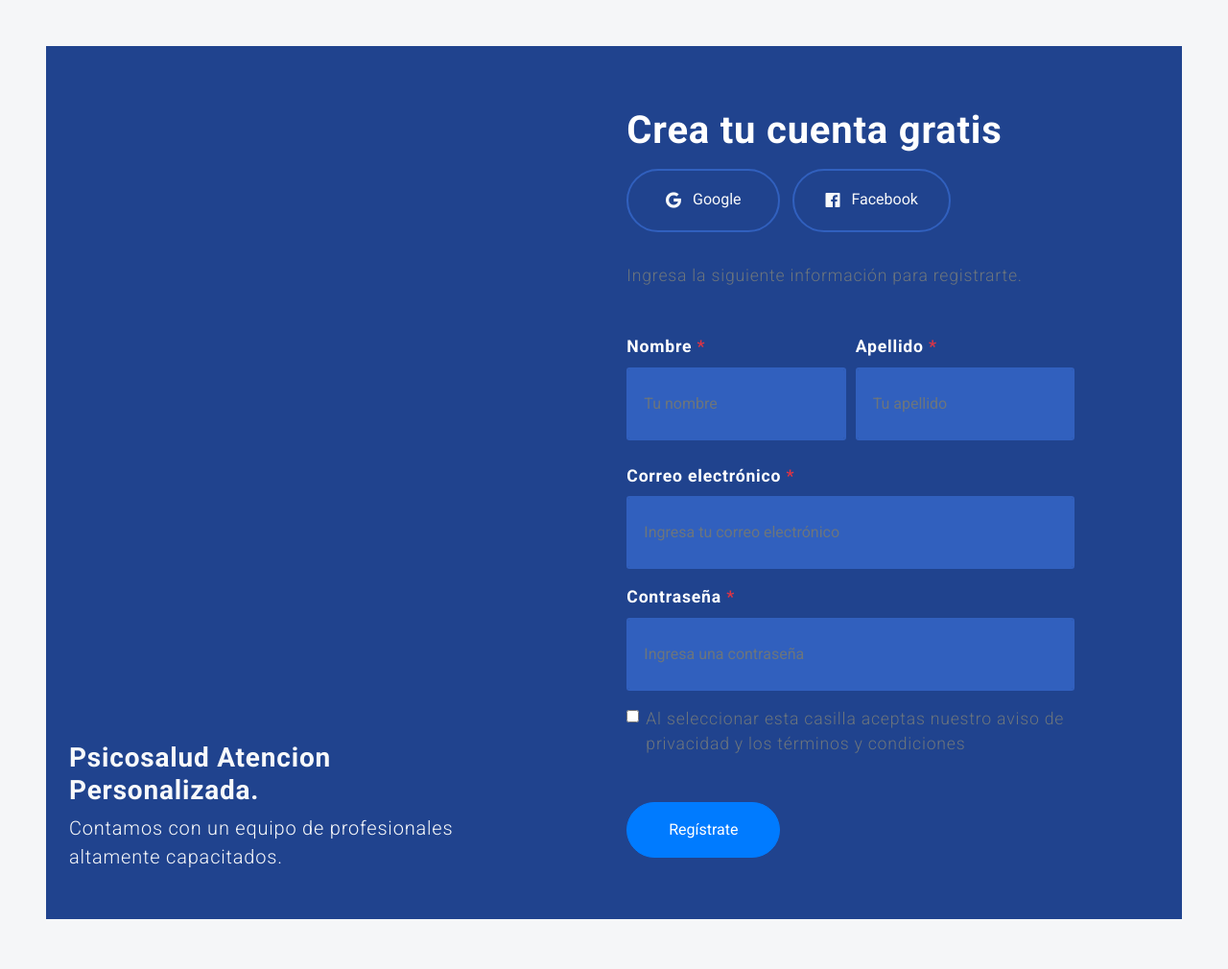
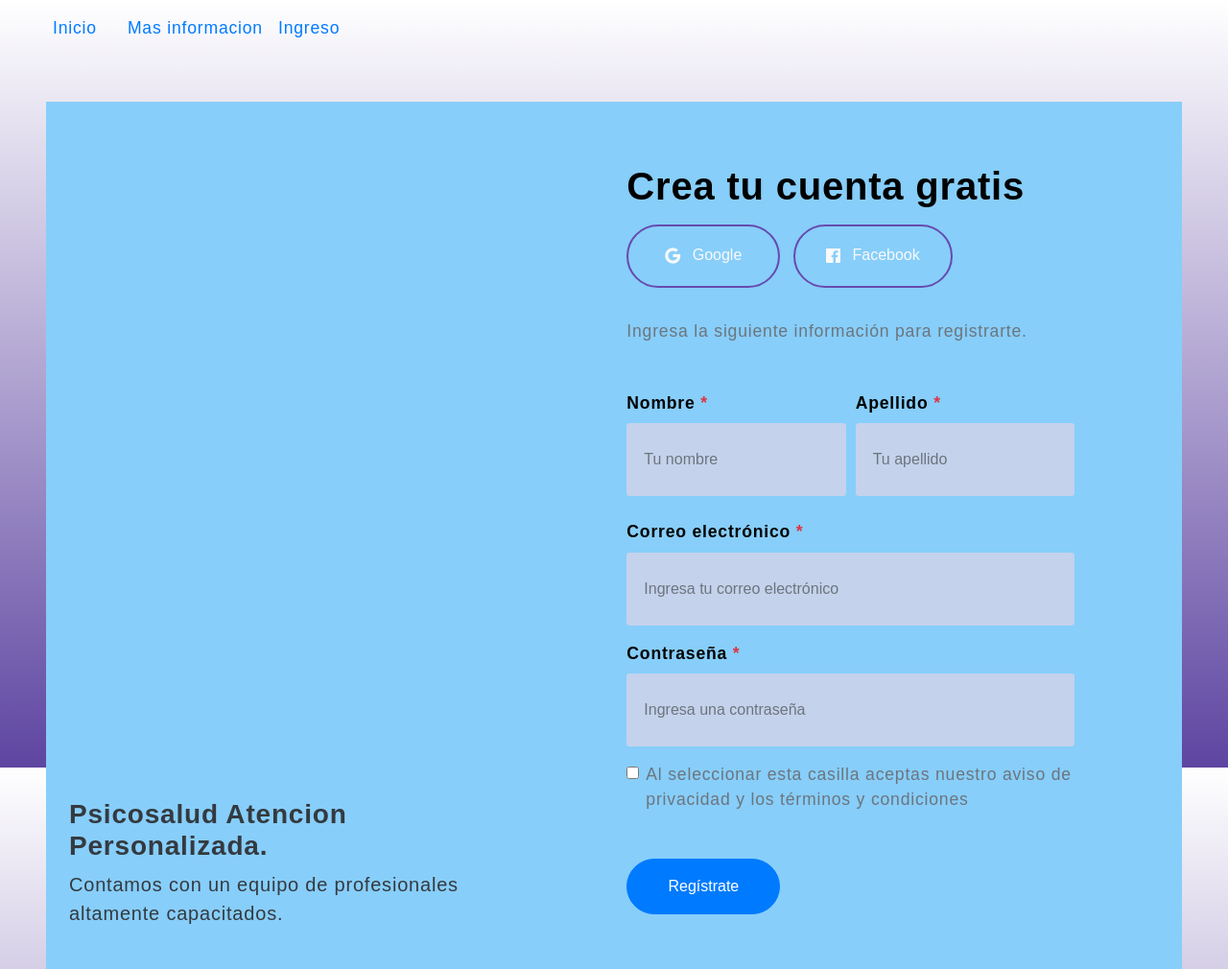
Before and after one commit to luisa2927/Trabajo-Final, a website: page public/registro.html in a window 1280 px wide. Shown: the top 1010 px of the page at 96% size. Drawn offline with nearby package versions, Linux system fonts and the light colour scheme.

Commit message:
actualizacion

```diff
--- a/public/estilos/ingreso.css
+++ b/public/estilos/ingreso.css
@@ -4,13 +4,13 @@
     --login-bg:#f8f3ff;
     --title-bg: #9089cc;
     --button-bg: #674baf;
-    --light-pink: #e882e8;
+    --light-pink: #fff;
 }
 
 body {
     height: 100vh;
     font-family: 'Poppins', sans-serif;
-    background-image: linear-gradient(to top, #a18cd1 0%, #fbc2eb 100%);
+    background-image: linear-gradient(to top, #5e45a1 0%, #fff 100%);
 }
 
 .login__container {
--- a/public/estilos/registro.css
+++ b/public/estilos/registro.css
@@ -1,16 +1,18 @@
 :root {
-    --color-dark: #20438e;
+    --color-dark: #87cefa;
     --color-dark-x: #5543ae;
-    --color-dark-xx: #3160be;
-    --color-light: #ffffff;
-    --color-grey: #f5f6f8;
+    --color-dark-xx: #c5d2ec;
+    --color-light: #000;
+    --color-grey:#674baf;
+    --button-bg: #674baf;
 }
 
 body {
-    font-family: 'Roboto', sans-serif;
+    height: 100vh;
+    font-family: 'Poppins', sans-serif;
     font-size: 1.1rem;
     font-weight: 300;
-    background-color: var(--color-grey);
+    background-image: linear-gradient(to top, #5e45a1 0%, #fff 100%);
     color: var(--color-light);
     letter-spacing: .05rem;
 }
@@ -39,7 +41,7 @@ body {
 }
 
 .btn-outline-dark {
-    border: 2px solid var(--color-dark-xx);
+    border: 2px solid var(--button-bg);
 }
 
 
--- a/public/registro.html
+++ b/public/registro.html
@@ -15,12 +15,42 @@
     <title>Hello, world!</title>
   </head>
   <body>
+    <header>
+        <nav class="navbar navbar-expand-lg bg-body-tertiary">
+            <div class="container-fluid">
+              <a class="navbar-brand" href="./assets/PsicoSalud.png">
+
+              </a>
+              <button class="navbar-toggler" type="button" data-bs-toggle="collapse" data-bs-target="#navbarNavDropdown" aria-controls="navbarNavDropdown" aria-expanded="false" aria-label="Toggle navigation">
+                <span class="navbar-toggler-icon"></span>
+              </button>
+              <div class="collapse navbar-collapse" id="navbarNavDropdown">
+                <ul class="navbar-nav">
+                  <li class="nav-item">
+                    <a class="nav-link" href="./index.html">Inicio</a>
+                  </li>
+                  <li class="nav-item">
+                    <a class="nav-link" href="/index.html"></a>
+                  </li>
+                  <li class="nav-item">
+                    <a class="nav-link" href="./pagida2.html">Mas informacion</a>
+                  </li>
+                  <li class="nav-item">
+                    <a class="nav-link" href="./ingreso.html">Ingreso</a>
+                  </li>
+
+
+                </ul>
+              </div>
+            </div>
+          </nav>
+    </header>
    <section class="contact-box">
        <div class="row no-gutters bg-dark">
            <div class="col-xl-5 col-lg-12 register-bg">
             <div class="position-absolute testiomonial p-4">
-                <h3 class="font-weight-bold text-light">Psicosalud Atencion Personalizada.</h3>
-                <p class="lead text-light">Contamos con un equipo de profesionales altamente capacitados.</p>
+                <h3 class="font-weight-bold text-dark">Psicosalud Atencion Personalizada.</h3>
+                <p class="lead text-dark">Contamos con un equipo de profesionales altamente capacitados.</p>
             </div>
            </div>
            <div class="col-xl-7 col-lg-12 d-flex">
```
Also changed, not shown: public/index.html (+6 -9 lines), public/ingreso.html (+1 -0 lines), public/pagida2.html (+17 -15 lines), src/controllers/usuario.controller.js (+46 -7 lines).
